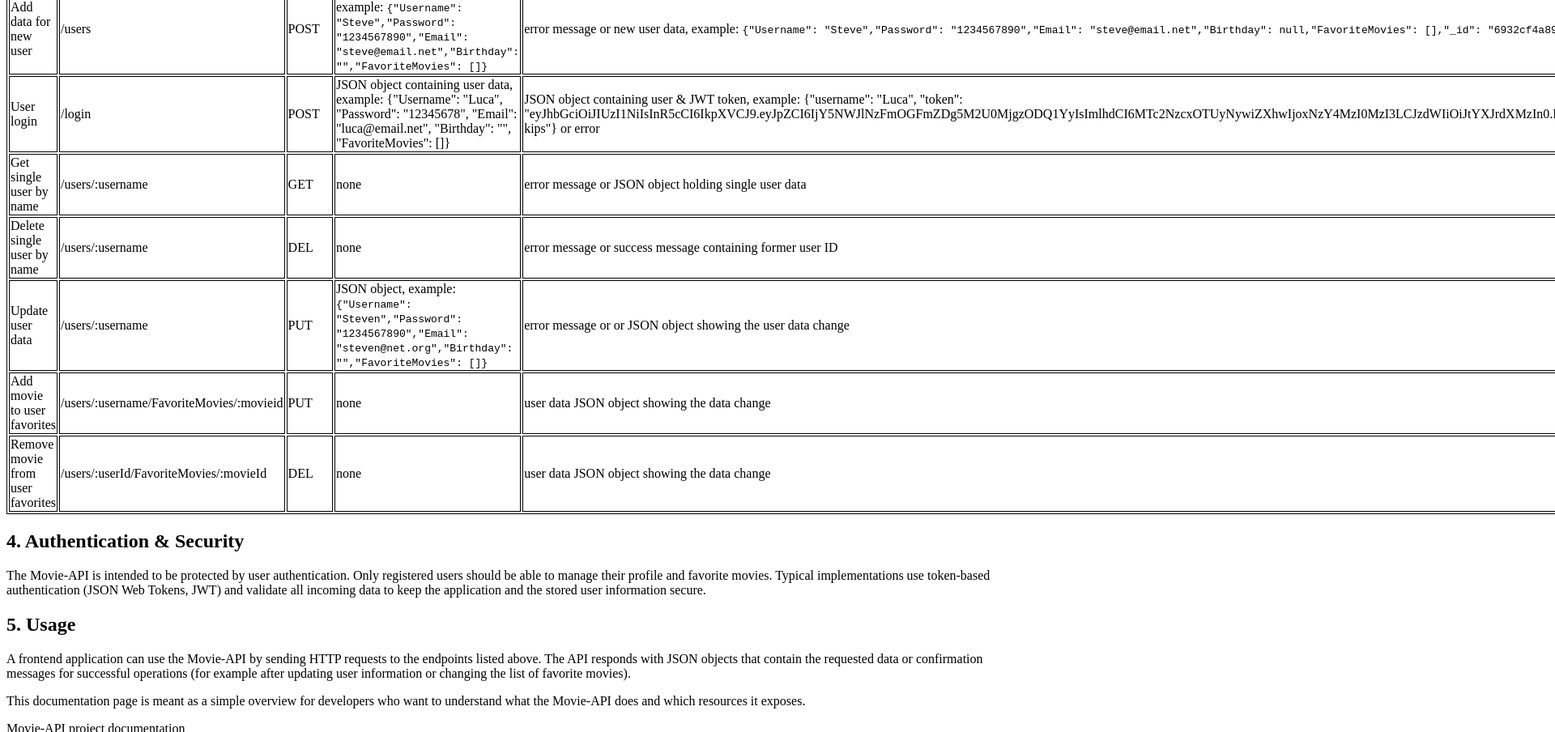
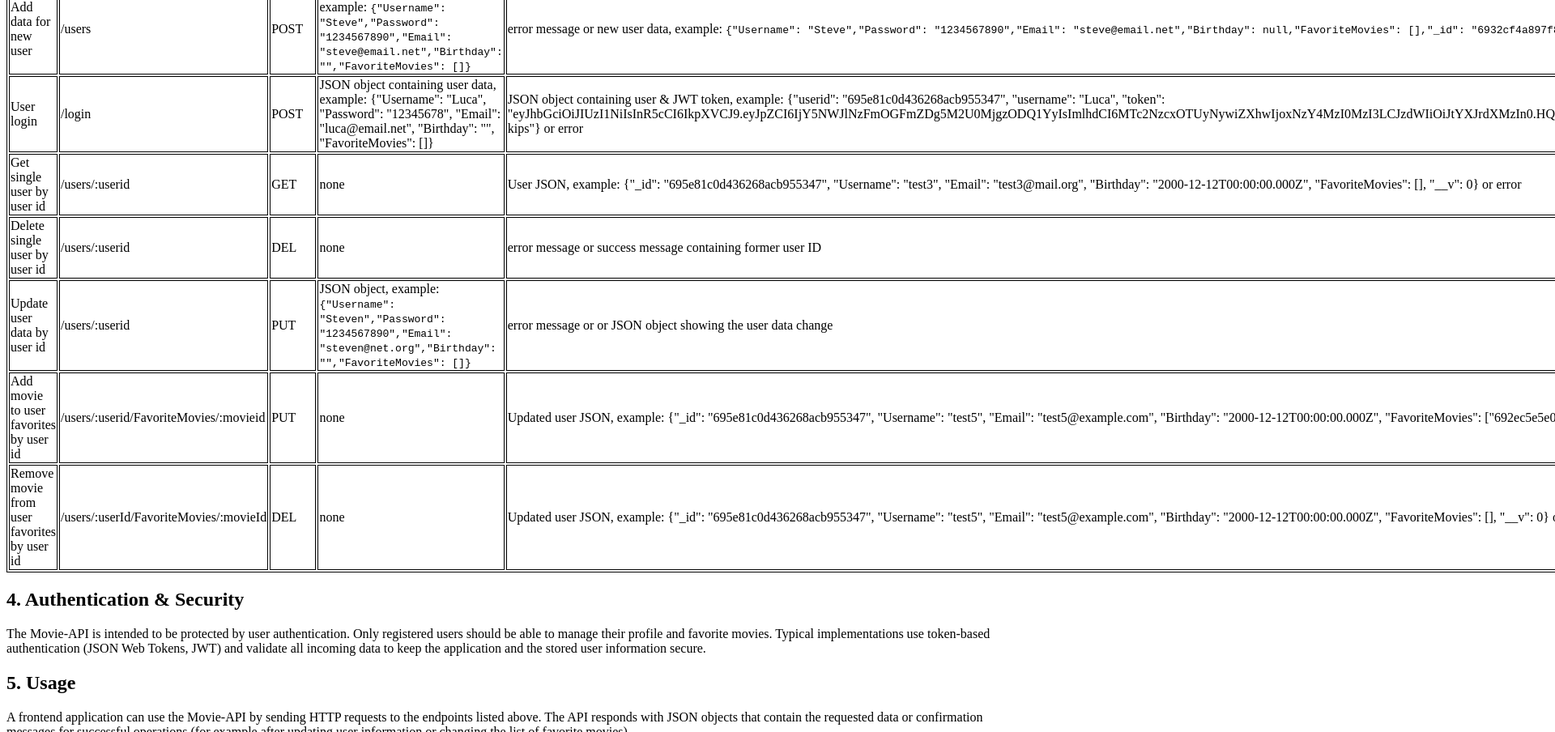
Before and after one commit to markusl23/movie_api, a website: page public/documentation.html in a window 1280 px wide. Shown: the part 1334-2238 px from the top of the page at 81% size, 1920 px wide, since content can reach past the window. Drawn offline with Linux system fonts and the light colour scheme.

Commit message:
updated README.md & public documentation.html

```diff
--- a/public/documentation.html
+++ b/public/documentation.html
@@ -135,48 +135,48 @@
           <td>/login</td>
           <td>POST</td>
           <td>JSON object containing user data, example: {"Username": "Luca", "Password": "12345678", "Email": "luca@email.net", "Birthday": "", "FavoriteMovies": []}</td>
-          <td>JSON object containing user & JWT token, example: {"username": "Luca", "token": "eyJhbGciOiJIUzI1NiIsInR5cCI6IkpXVCJ9.eyJpZCI6IjY5NWJlNzFmOGFmZDg5M2U0MjgzODQ1YyIsImlhdCI6MTc2NzcxOTUyNywiZXhwIjoxNzY4MzI0MzI3LCJzdWIiOiJtYXJrdXMzIn0.HQGypO0Fd9xLb4beLyLuTnVvG3YHLyIZBtY_AO-kips"} or error</td>
+          <td>JSON object containing user & JWT token, example: {"userid": "695e81c0d436268acb955347", "username": "Luca", "token": "eyJhbGciOiJIUzI1NiIsInR5cCI6IkpXVCJ9.eyJpZCI6IjY5NWJlNzFmOGFmZDg5M2U0MjgzODQ1YyIsImlhdCI6MTc2NzcxOTUyNywiZXhwIjoxNzY4MzI0MzI3LCJzdWIiOiJtYXJrdXMzIn0.HQGypO0Fd9xLb4beLyLuTnVvG3YHLyIZBtY_AO-kips"} or error</td>
           <td>see example for request body format</td>
         </tr>
         <tr>
-          <td>Get single user by name</td>
-          <td>/users/:username</td>
+          <td>Get single user by user id</td>
+          <td>/users/:userid</td>
           <td>GET</td>
           <td>none</td>
-          <td>error message or JSON object holding single user data</td>
-          <td>/users/Michael</td>
+          <td>User JSON, example: {"_id": "695e81c0d436268acb955347", "Username": "test3", "Email": "test3@mail.org", "Birthday": "2000-12-12T00:00:00.000Z", "FavoriteMovies": [], "__v": 0} or error</td>
+          <td>/users/695e81c0d436268acb955347</td>
         </tr>
         <tr>
-          <td>Delete single user by name</td>
-          <td>/users/:username</td>
+          <td>Delete single user by user id</td>
+          <td>/users/:userid</td>
           <td>DEL</td>
           <td>none</td>
           <td>error message or success message containing former user ID</td>
-          <td>/users/Michael</td>
+          <td>/users/695e81c0d436268acb955347</td>
         </tr>
         <tr>
-          <td>Update user data</td>
-          <td>/users/:username</td>
+          <td>Update user data by user id</td>
+          <td>/users/:userid</td>
           <td>PUT</td>
           <td>JSON object, example:<code>{"Username": "Steven","Password": "1234567890","Email": "steven@net.org","Birthday": "","FavoriteMovies": []}</code></td>
           <td>error message or or JSON object showing the user data change</td>
-          <td>see example for request body format</td>
+          <td>/users/695e81c0d436268acb955347</td>
         </tr>
         <tr>
-          <td>Add movie to user favorites</td>
-          <td>/users/:username/FavoriteMovies/:movieid</td>
+          <td>Add movie to user favorites by user id</td>
+          <td>/users/:userid/FavoriteMovies/:movieid</td>
           <td>PUT</td>
           <td>none</td>
-          <td>user data JSON object showing the data change</td>
-          <td>/users/Michael/FavoriteMovies/692ec7b2e0104b0a96120e6</td>
+          <td>Updated user JSON, example: {"_id": "695e81c0d436268acb955347", "Username": "test5", "Email": "test5@example.com", "Birthday": "2000-12-12T00:00:00.000Z", "FavoriteMovies": ["692ec5e5e0104b0a96120e68"], "__v": 0} or error</td>
+          <td>/users/695e81c0d436268acb955347/FavoriteMovies/692ec7b2e0104b0a96120e6</td>
         </tr>
         <tr>
-          <td>Remove movie from user favorites</td>
+          <td>Remove movie from user favorites by user id</td>
           <td>/users/:userId/FavoriteMovies/:movieId</td>
           <td>DEL</td>
           <td>none</td>
-          <td>user data JSON object showing the data change</td>
-          <td>/users/Michael/FavoriteMovies/692ec7b2e0104b0a96120e6</td>
+          <td>Updated user JSON, example: {"_id": "695e81c0d436268acb955347", "Username": "test5", "Email": "test5@example.com", "Birthday": "2000-12-12T00:00:00.000Z", "FavoriteMovies": [], "__v": 0} or error</td>
+          <td>/users/695e81c0d436268acb955347/FavoriteMovies/692ec7b2e0104b0a96120e6</td>
         </tr>
       </table>
     </section>
```
Also changed, not shown: README.md.
